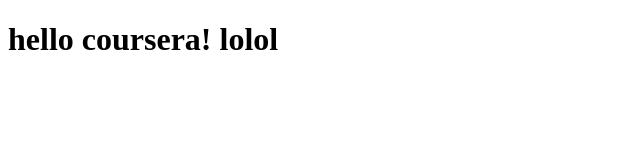
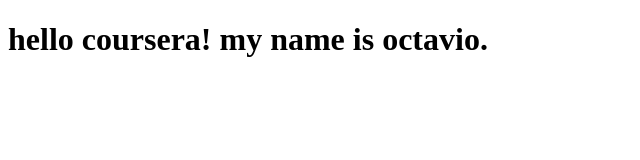
Before and after one commit to SirOcto/coursera-test, a plain HTML site: page site/index.html in a window 1280 px wide. Shown: the whole page, without its empty margins (0-640 px from the left). Drawn offline with Linux system fonts and the light colour scheme.

Commit message:
added name

```diff
--- a/site/index.html
+++ b/site/index.html
@@ -6,6 +6,6 @@
 	<title></title>
 </head>
 <body>
-<h1>hello coursera! lolol</h1>
+<h1>hello coursera! my name is octavio.</h1>
 </body>
 </html>
```
